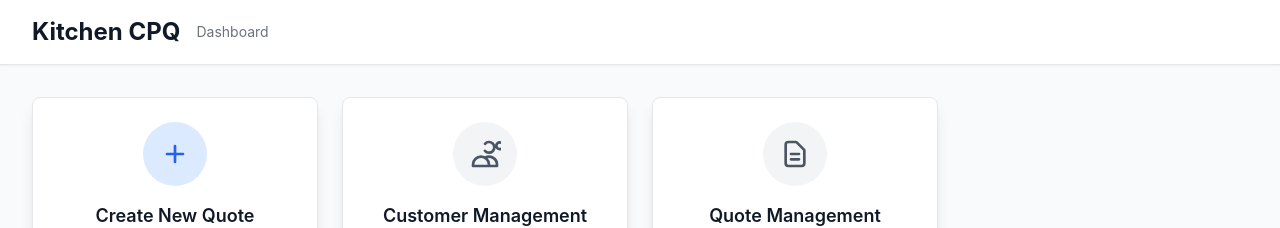
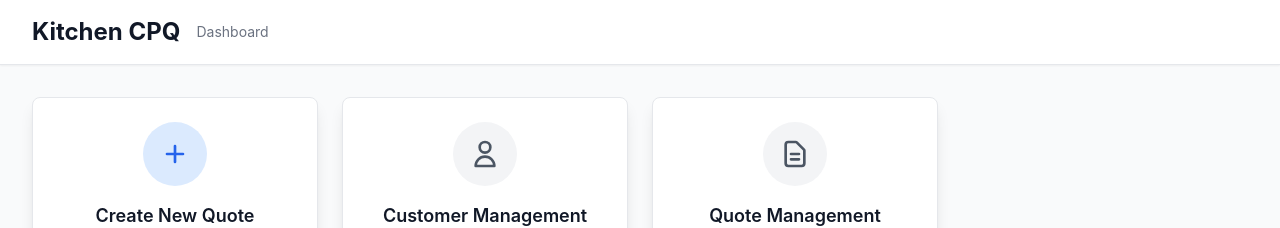
Before and after one commit to jesuschua/demo_cpq, a React (Create React App) app: page / in a window 1280 px wide. Shown: the top 228 px of the page. Built offline with nearby package versions, Linux system fonts and the light colour scheme.

Commit message:
Update MinimalDashboard component icon and layout for customer management section

```diff
--- a/src/components/MinimalDashboard.tsx
+++ b/src/components/MinimalDashboard.tsx
@@ -98,7 +98,7 @@ const MinimalDashboard: React.FC<MinimalDashboardProps> = ({
             <div className="p-6 text-center">
               <div className="w-16 h-16 bg-gray-100 rounded-full flex items-center justify-center mx-auto mb-4">
                 <svg className="w-8 h-8 text-gray-600" fill="none" stroke="currentColor" viewBox="0 0 24 24">
-                  <path strokeLinecap="round" strokeLinejoin="round" strokeWidth="2" d="M12 4.354a4 4 0 110 5.292M15 21H3v-1a6 6 0 0112 0v1zm0 0h6v-1a6 6 0 00-9-5.197m13.5-9a2.5 2.5 0 11-5 0 2.5 2.5 0 015 0z" />
+                  <path strokeLinecap="round" strokeLinejoin="round" strokeWidth="2" d="M16 7a4 4 0 11-8 0 4 4 0 018 0zM12 14a7 7 0 00-7 7h14a7 7 0 00-7-7z" />
                 </svg>
               </div>
               <h3 className="text-lg font-semibold text-gray-900 mb-2">Customer Management</h3>
```
